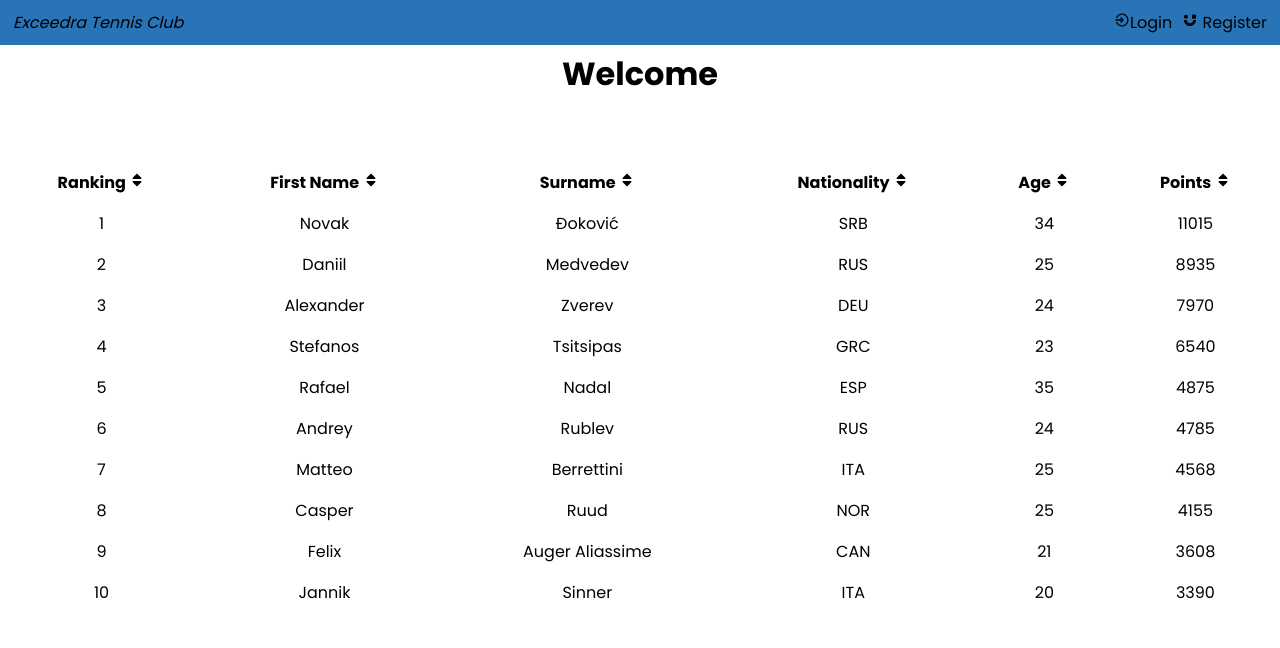
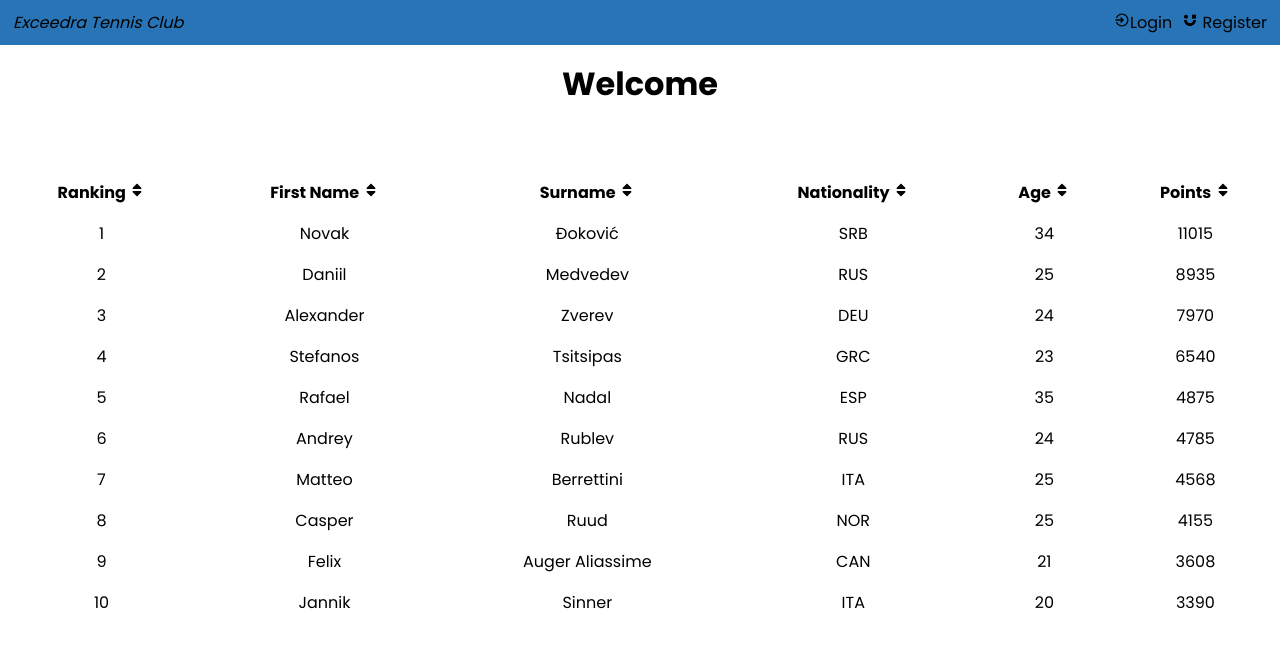
Before and after one commit to LauraMaddaluno/Exceedra-ui-test, a React (Create React App) app: page /welcome in a window 1280 px wide. Shown: the top 648 px of the page. Built offline with nearby package versions, Linux system fonts and the light colour scheme; data requests are answered from the project's data file.

Commit message:
add padding to welcome

```diff
--- a/src/components/Welcome.js
+++ b/src/components/Welcome.js
@@ -12,6 +12,7 @@ function Welcome() {
     if (order === "ASC") {
       const sorted = [...players].sort((a, b) => (a[col] > b[col] ? 1 : -1));
       setPlayers(sorted);
+
       setOrder("DES");
     } else {
       const sorted = [...players].sort((a, b) => (a[col] < b[col] ? 1 : -1));
@@ -32,9 +33,8 @@ function Welcome() {
   return (
     <div className="welcome-div">
       <h1 className="welcome">Welcome</h1>
-      <Container responsive>
-        <PlayersGrid players={players} sorting={sorting} />
-      </Container>
+
+      <PlayersGrid players={players} sorting={sorting} />
     </div>
   );
 }
--- a/src/index.css
+++ b/src/index.css
@@ -135,7 +135,7 @@ tr:hover {
 
 .welcome {
   text-align: center;
-  padding-top: 50px;
+  padding-top: 60px;
 }
 
 @media (min-width: 800px) {
```
